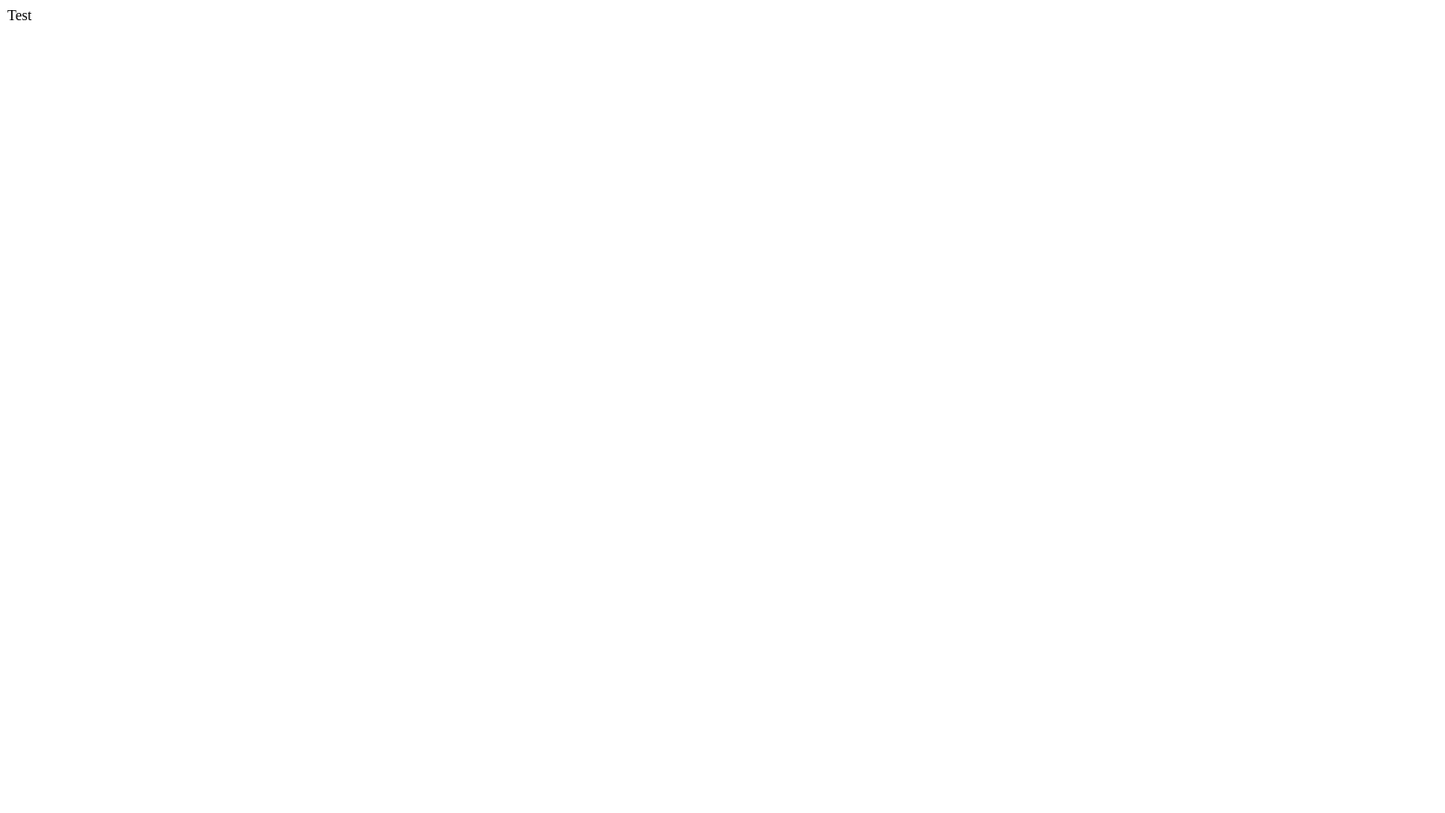
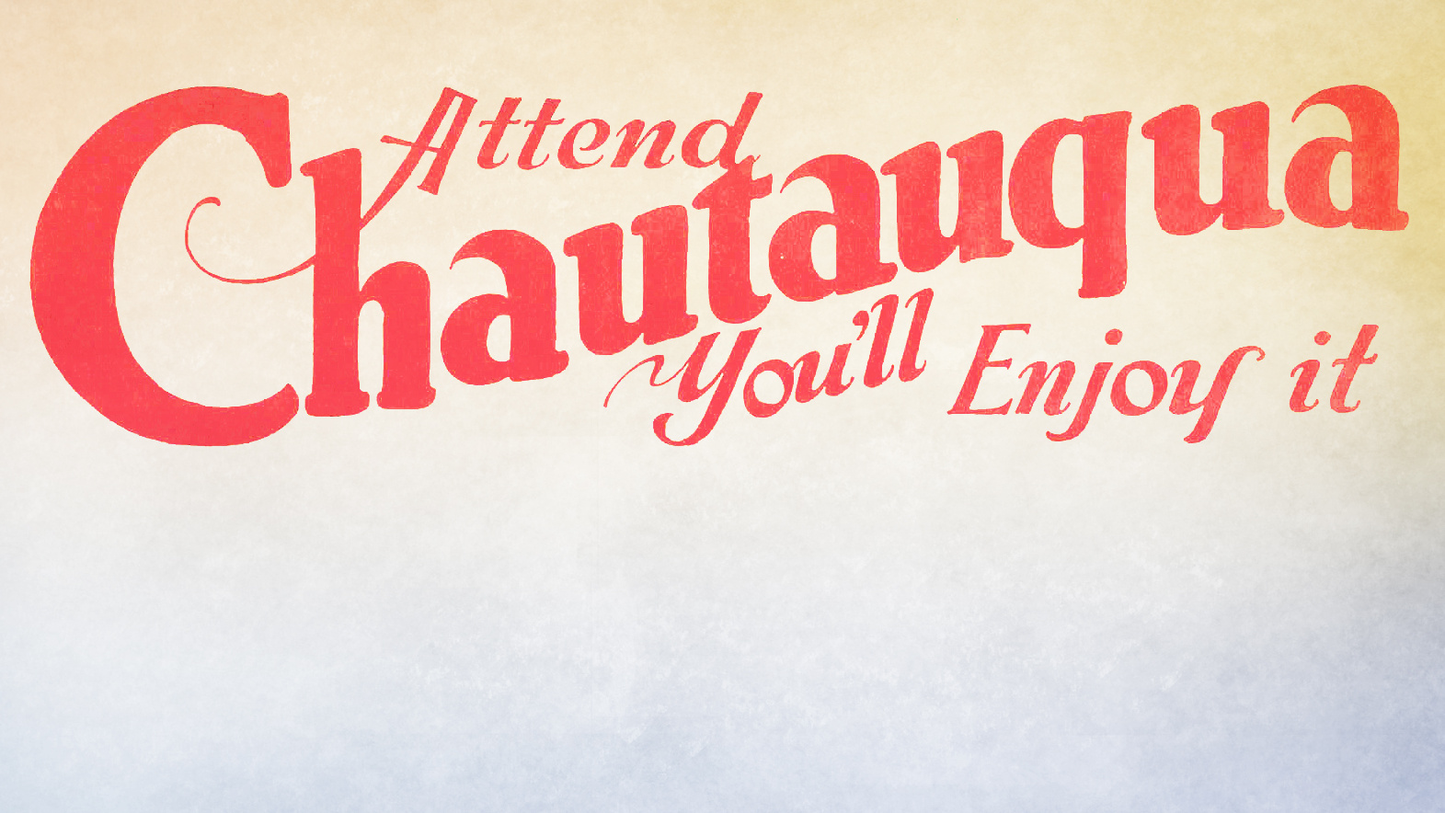
Before and after one commit to StetsonMathCS/videoscreen, a plain HTML site: page index.html in a window 1280 px wide. Shown: the whole page at 92% size, 1571 px wide, since content can reach past the window. Before the commit the page ends 800 px from the top, so only its background shows below. Drawn offline with Linux system fonts and the light colour scheme.

Commit message:
Added Chautauqua background logo

```diff
--- a/index.html
+++ b/index.html
@@ -1,8 +1,14 @@
 <html>
 <head>
     <title>Stetson Math/CS Department Video Screen</title>
+    <style type="text/css">
+        html, body, * {
+            padding: 0;
+            margin: 0;
+        }
+    </style>
 </head>
 <body>
-Test
+<img src="images/chautauqua-logo-notext.jpg" />
 </body>
 </html>
```
Also changed, not shown: images/chautauqua-logo-notext.jpg (added), 2 other files.
